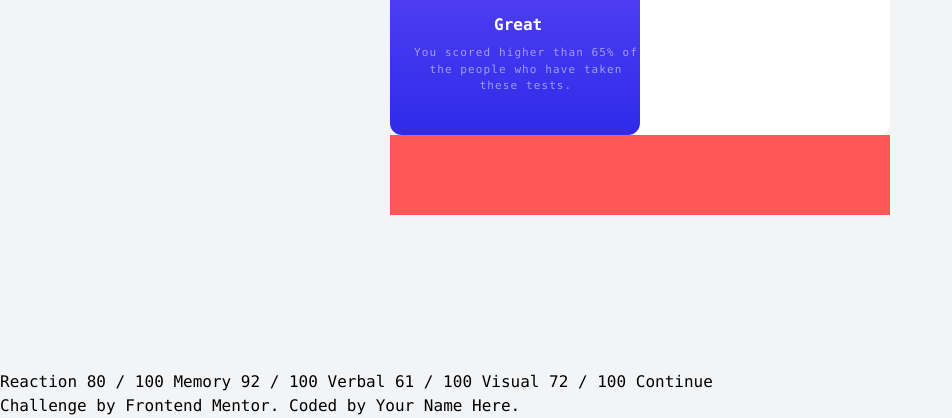
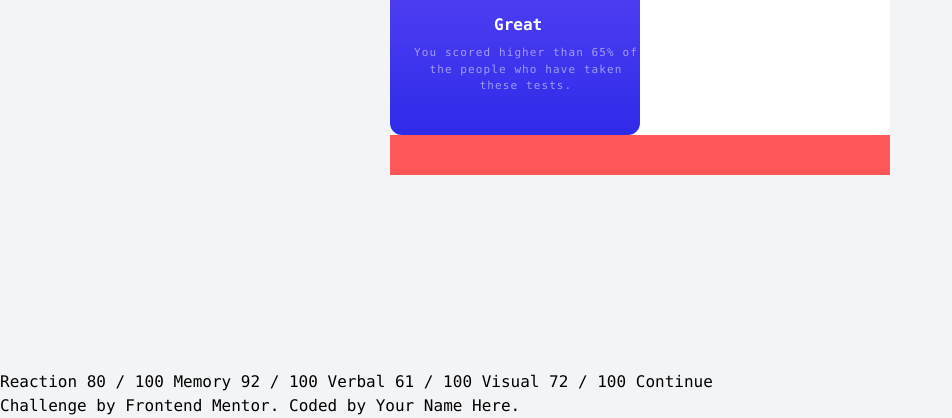
Before and after one commit to HayatsCodes/results-summary-component, a website: page index.html in a window 1280 px wide. Shown: the part 430-848 px from the top of the page, without its empty margins (0-952 px from the left). Drawn offline with Linux system fonts and the light colour scheme.

Commit message:
Refactoring the code

```diff
--- a/index.html
+++ b/index.html
@@ -38,7 +38,7 @@
       <p class="absolute text-dark-gray-blue font-bold text-lg top-0 left-68 mt-4">
         Summary
       </p>
-      <div class="bg-light-red h-20 w">
+      <div class="bg-light-red h-10 w-48">
 
       </div>
     </div>
```
Also changed, not shown: css/main.css.
